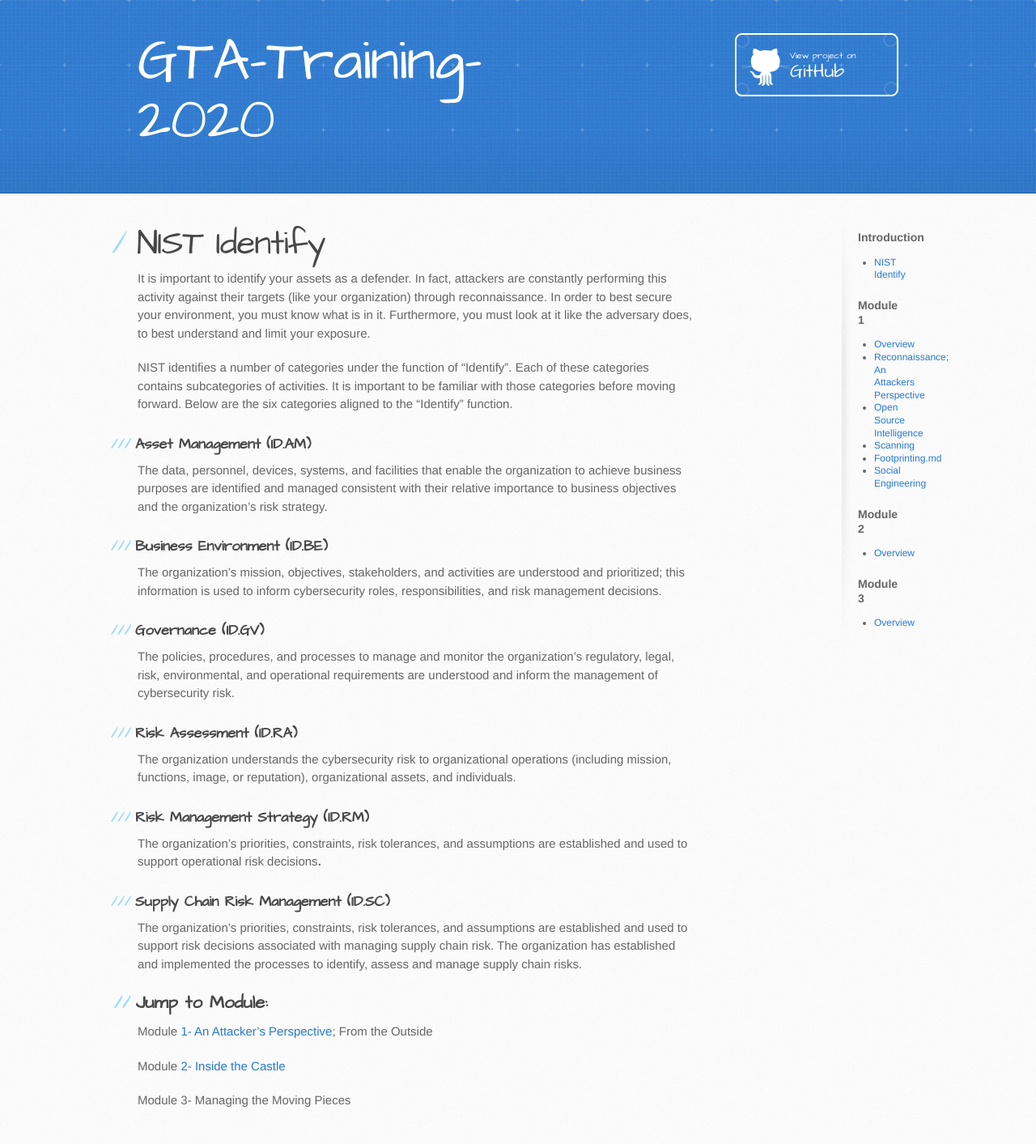
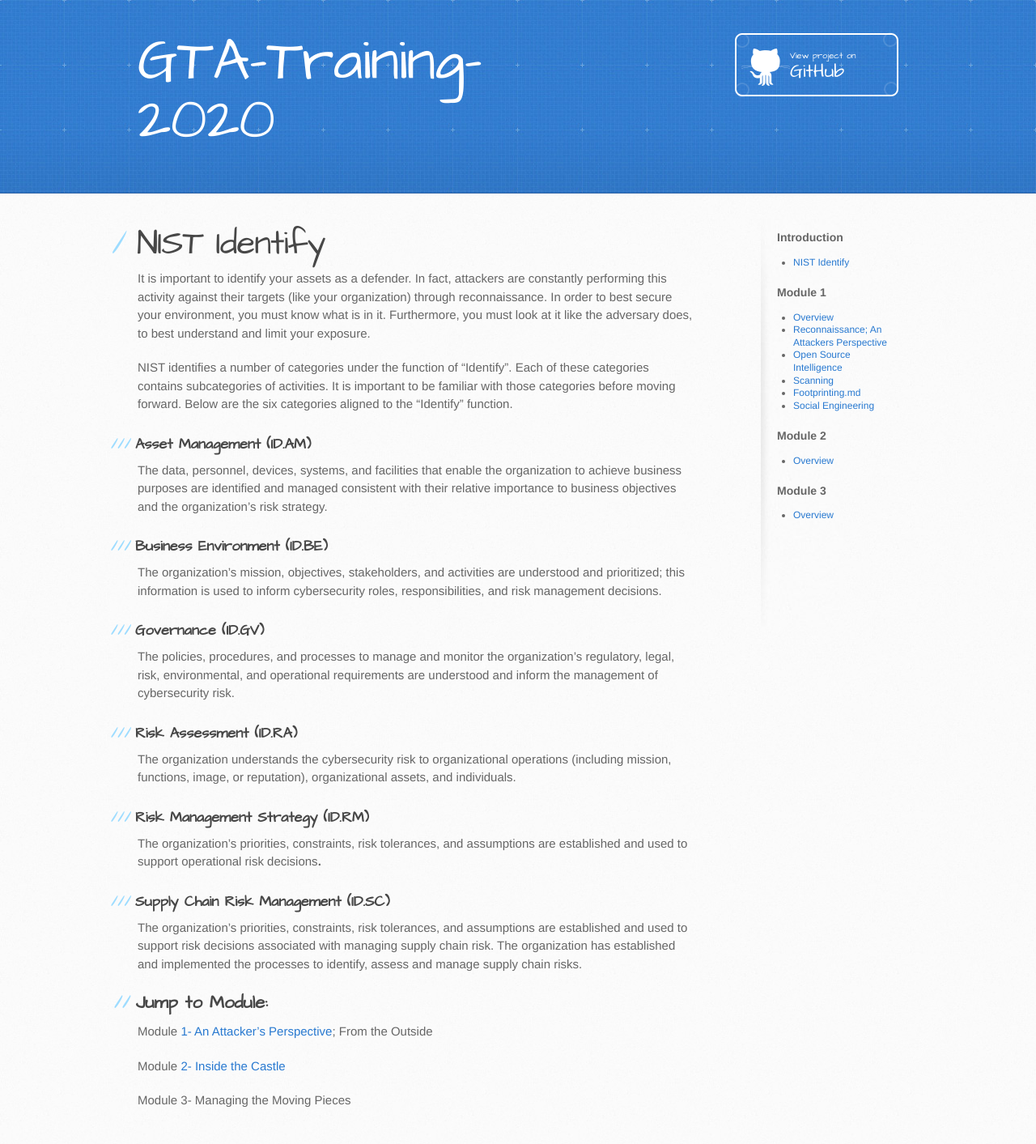
Before and after one commit to GA-CyberWorkforceAcademy/GTA-Training-2020, a Jekyll site: the page built from index.md, in a window 1280 px wide. Shown: the whole page at 81% size. Built offline with Jekyll 4.4.1, drawn with Linux system fonts in a browser that asks for light colours; our own code applies the rules of GitHub Pages for plain Markdown files; the repository's description, which GitHub fills in, is left out.

Commit message:
Update jekyll-theme-architect.scss

```diff
--- a/_sass/jekyll-theme-architect.scss
+++ b/_sass/jekyll-theme-architect.scss
@@ -75,7 +75,7 @@ header h2 {
 
 aside#sidebar {
   float: right;
-  width: 50px;
+  width: 150px;
   min-height: 504px;
   padding-left: 20px;
   font-size: 12px;
```
